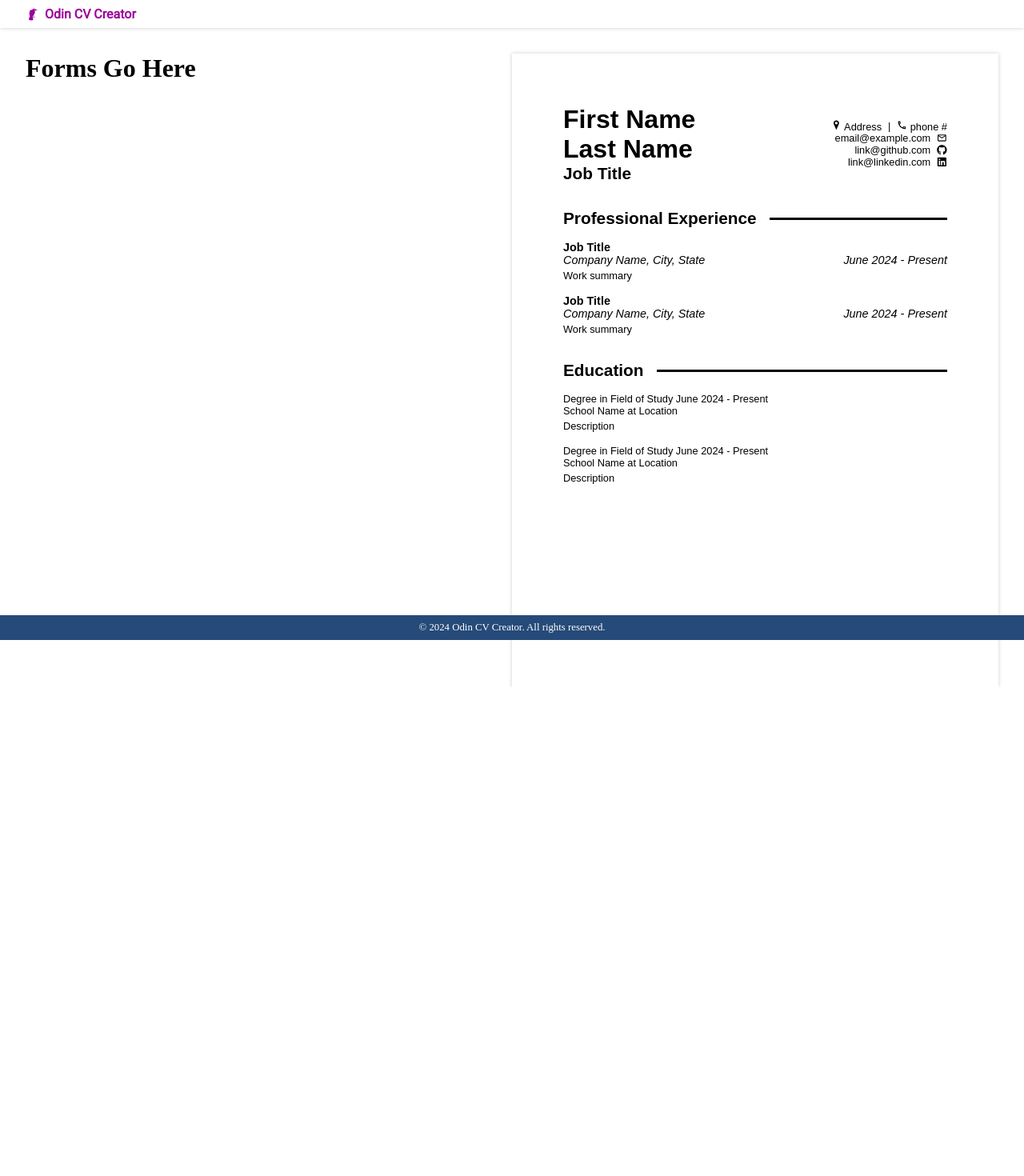
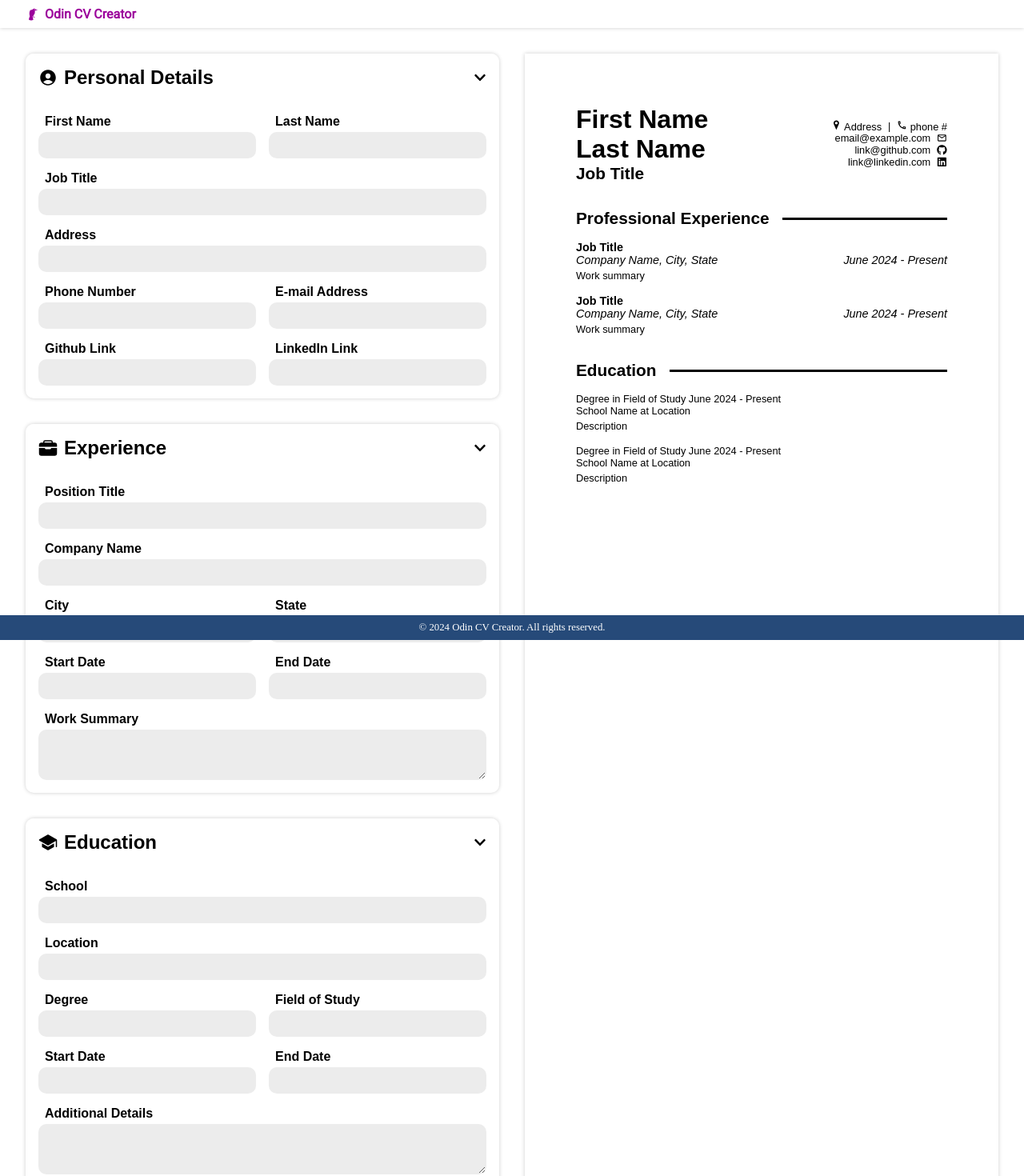
Before and after one commit to Ziorks/odin-cv-creator, a React (Vite) app: page / in a window 1280 px wide. Shown: the top 1470 px of the page at 80% size. Before the commit the page ends 859 px from the top, so only its background shows below. Built offline with nearby package versions, Linux system fonts and the light colour scheme.

Commit message:
Add form inputs

```diff
--- a/src/components/App.jsx
+++ b/src/components/App.jsx
@@ -1,7 +1,7 @@
 import Header from "./Header";
 import Footer from "./Footer";
 import LivePreview from "./LivePreview";
-import FormContainer from "./FormContainer";
+import InputContainer from "./InputContainer";
 import "../styles/App.css";
 
 function App() {
@@ -9,7 +9,7 @@ function App() {
     <>
       <Header />
       <main className="main">
-        <FormContainer />
+        <InputContainer />
         <LivePreview />
       </main>
       <Footer />
--- /dev/null
+++ b/src/components/EducationInfoForm.jsx
@@ -0,0 +1,42 @@
+import "../styles/EducationInfoForm.css";
+
+function EducationInfoForm() {
+  return (
+    <div className="educationInfoForm">
+      <div>
+        <label htmlFor="school">School</label>
+        <input type="text" name="school" id="school" />
+      </div>
+      <div>
+        <label htmlFor="location">Location</label>
+        <input type="text" name="location" id="location" />
+      </div>
+      <div className="group">
+        <div>
+          <label htmlFor="degree">Degree</label>
+          <input type="text" name="degree" id="degree" />
+        </div>
+        <div>
+          <label htmlFor="fieldOfStudy">Field of Study</label>
+          <input type="text" name="fieldOfStudy" id="fieldOfStudy" />
+        </div>
+      </div>
+      <div className="group">
+        <div>
+          <label htmlFor="startDate">Start Date</label>
+          <input type="text" name="startDate" id="startDate" />
+        </div>
+        <div>
+          <label htmlFor="endDate">End Date</label>
+          <input type="text" name="endDate" id="endDate" />
+        </div>
+      </div>
+      <div>
+        <label htmlFor="details">Additional Details</label>
+        <textarea rows={3} name="details" id="details" />
+      </div>
+    </div>
+  );
+}
+
+export default EducationInfoForm;
--- a/src/components/FormContainer.jsx
+++ b/src/components/FormContainer.jsx
@@ -1,5 +1,18 @@
-function FormContainer() {
-  return <h1>Forms Go Here</h1>;
+import { FaChevronUp } from "react-icons/fa";
+import "../styles/FormContainer.css";
+
+function FormContainer({ title, isActive, children }) {
+  return (
+    <div className="formContainer">
+      <button type="button" className="expandBtn">
+        <h2 className="title">{title}</h2>
+        <FaChevronUp
+          className={"activeIndicator" + (isActive ? " active" : "")}
+        />
+      </button>
+      {isActive && children}
+    </div>
+  );
 }
 
 export default FormContainer;
--- /dev/null
+++ b/src/components/GeneralInfoForm.jsx
@@ -0,0 +1,48 @@
+import "../styles/GeneralInfoForm.css";
+
+function GeneralInfoForm() {
+  return (
+    <div className="generalInfoForm">
+      <div className="group">
+        <div>
+          <label htmlFor="firstName">First Name</label>
+          <input type="text" name="firstName" id="firstName" />
+        </div>
+        <div>
+          <label htmlFor="lastName">Last Name</label>
+          <input type="text" name="lastName" id="lastName" />
+        </div>
+      </div>
+      <div>
+        <label htmlFor="jobTitle">Job Title</label>
+        <input type="text" name="jobTitle" id="jobTitle" />
+      </div>
+      <div>
+        <label htmlFor="address">Address</label>
+        <input type="text" name="address" id="address" />
+      </div>
+      <div className="group">
+        <div>
+          <label htmlFor="phone">Phone Number</label>
+          <input type="tel" name="phone" id="phone" />
+        </div>
+        <div>
+          <label htmlFor="email">E-mail Address</label>
+          <input type="email" name="email" id="email" />
+        </div>
+      </div>
+      <div className="group">
+        <div>
+          <label htmlFor="github">Github Link</label>
+          <input type="url" name="github" id="github" />
+        </div>
+        <div>
+          <label htmlFor="linkedin">LinkedIn Link</label>
+          <input type="url" name="linkedin" id="linkedin" />
+        </div>
+      </div>
+    </div>
+  );
+}
+
+export default GeneralInfoForm;
--- /dev/null
+++ b/src/components/InputContainer.jsx
@@ -0,0 +1,45 @@
+import FormContainer from "./FormContainer";
+import GeneralInfoForm from "./GeneralInfoForm";
+import WorkInfoForm from "./WorkInfoForm";
+import EducationInfoForm from "./EducationInfoForm";
+import { IoPersonCircle, IoSchool, IoBriefcase } from "react-icons/io5";
+import "../styles/InputContainer.css";
+
+function InputContainer() {
+  const personalDetailsTitle = (
+    <>
+      <IoPersonCircle />
+      Personal Details
+    </>
+  );
+
+  const experienceTitle = (
+    <>
+      <IoBriefcase />
+      Experience
+    </>
+  );
+
+  const educationTitle = (
+    <>
+      <IoSchool />
+      Education
+    </>
+  );
+
+  return (
+    <div className="inputContainer">
+      <FormContainer title={personalDetailsTitle} isActive={true}>
+        <GeneralInfoForm />
+      </FormContainer>
+      <FormContainer title={experienceTitle} isActive={true}>
+        <WorkInfoForm />
+      </FormContainer>
+      <FormContainer title={educationTitle} isActive={true}>
+        <EducationInfoForm />
+      </FormContainer>
+    </div>
+  );
+}
+
+export default InputContainer;
--- /dev/null
+++ b/src/components/WorkInfoForm.jsx
@@ -0,0 +1,42 @@
+import "../styles/WorkInfoForm.css";
+
+function WorkInfoForm() {
+  return (
+    <div className="workInfoForm">
+      <div>
+        <label htmlFor="position">Position Title</label>
+        <input type="text" name="position" id="position" />
+      </div>
+      <div>
+        <label htmlFor="company">Company Name</label>
+        <input type="text" name="company" id="company" />
+      </div>
+      <div className="group">
+        <div>
+          <label htmlFor="city">City</label>
+          <input type="text" name="city" id="city" />
+        </div>
+        <div>
+          <label htmlFor="state">State</label>
+          <input type="text" name="state" id="state" />
+        </div>
+      </div>
+      <div className="group">
+        <div>
+          <label htmlFor="startDate">Start Date</label>
+          <input type="text" name="startDate" id="startDate" />
+        </div>
+        <div>
+          <label htmlFor="endDate">End Date</label>
+          <input type="text" name="endDate" id="endDate" />
+        </div>
+      </div>
+      <div>
+        <label htmlFor="summary">Work Summary</label>
+        <textarea rows={3} name="summary" id="summary" />
+      </div>
+    </div>
+  );
+}
+
+export default WorkInfoForm;
--- a/src/styles/App.css
+++ b/src/styles/App.css
@@ -1,5 +1,7 @@
 .main {
-  padding: 2rem 2rem 0;
+  padding: 2rem;
+  margin-bottom: 2rem;
   display: grid;
   grid-template-columns: 1fr 1fr;
+  gap: 2rem;
 }
--- /dev/null
+++ b/src/styles/EducationInfoForm.css
@@ -0,0 +1,42 @@
+.educationInfoForm {
+  padding: 1rem;
+  display: flex;
+  flex-direction: column;
+  gap: 1rem;
+}
+
+.educationInfoForm > .group {
+  display: flex;
+  gap: 1rem;
+}
+.educationInfoForm > .group > div {
+  flex: 1;
+}
+
+.educationInfoForm label {
+  display: block;
+  font-weight: bold;
+  margin: 0 0 4px 8px;
+}
+
+.educationInfoForm input,
+.educationInfoForm textarea {
+  display: block;
+  width: 100%;
+  border: 1px solid transparent;
+  box-shadow: none;
+  padding: 0.5rem;
+  border-radius: 10px;
+  background-color: rgba(218, 218, 218, 0.5);
+  transition: box-shadow 250ms;
+}
+
+.educationInfoForm textarea {
+  resize: vertical;
+}
+
+.educationInfoForm input:focus,
+.educationInfoForm textarea:focus {
+  outline: none;
+  box-shadow: 0 0 0 2px rgba(0, 162, 255, 0.4), 0 0 10px rgba(0, 0, 0, 0.3);
+}
--- a/src/styles/FormContainer.css
+++ b/src/styles/FormContainer.css
@@ -0,0 +1,32 @@
+.formContainer {
+  box-shadow: 0 0 5px rgba(0, 0, 0, 0.2);
+  border-radius: 10px;
+}
+
+.formContainer > .expandBtn {
+  display: flex;
+  justify-content: space-between;
+  align-items: center;
+  width: 100%;
+  appearance: none;
+  background-color: white;
+  border: none;
+  border-radius: 10px;
+  padding: 1rem;
+  cursor: pointer;
+  font-size: 1rem;
+}
+
+.formContainer > .expandBtn > .title {
+  display: flex;
+  align-items: center;
+  gap: 8px;
+}
+
+.formContainer > .expandBtn > .activeIndicator {
+  transition: transform 250ms;
+}
+
+.formContainer > .expandBtn > .activeIndicator.active {
+  transform: rotate(180deg);
+}
--- /dev/null
+++ b/src/styles/GeneralInfoForm.css
@@ -0,0 +1,36 @@
+.generalInfoForm {
+  padding: 1rem;
+  display: flex;
+  flex-direction: column;
+  gap: 1rem;
+}
+
+.generalInfoForm > .group {
+  display: flex;
+  gap: 1rem;
+}
+.generalInfoForm > .group > div {
+  flex: 1;
+}
+
+.generalInfoForm label {
+  display: block;
+  font-weight: bold;
+  margin: 0 0 4px 8px;
+}
+
+.generalInfoForm input {
+  display: block;
+  width: 100%;
+  border: 1px solid transparent;
+  box-shadow: none;
+  padding: 0.5rem;
+  border-radius: 10px;
+  background-color: rgba(218, 218, 218, 0.5);
+  transition: box-shadow 250ms;
+}
+
+.generalInfoForm input:focus {
+  outline: none;
+  box-shadow: 0 0 0 2px rgba(0, 162, 255, 0.4), 0 0 10px rgba(0, 0, 0, 0.3);
+}
--- /dev/null
+++ b/src/styles/InputContainer.css
@@ -0,0 +1,6 @@
+.inputContainer {
+  display: flex;
+  flex-direction: column;
+  gap: 2rem;
+  font-family: sans-serif;
+}
--- /dev/null
+++ b/src/styles/WorkInfoForm.css
@@ -0,0 +1,42 @@
+.workInfoForm {
+  padding: 1rem;
+  display: flex;
+  flex-direction: column;
+  gap: 1rem;
+}
+
+.workInfoForm > .group {
+  display: flex;
+  gap: 1rem;
+}
+.workInfoForm > .group > div {
+  flex: 1;
+}
+
+.workInfoForm label {
+  display: block;
+  font-weight: bold;
+  margin: 0 0 4px 8px;
+}
+
+.workInfoForm input,
+.workInfoForm textarea {
+  display: block;
+  width: 100%;
+  border: 1px solid transparent;
+  box-shadow: none;
+  padding: 0.5rem;
+  border-radius: 10px;
+  background-color: rgba(218, 218, 218, 0.5);
+  transition: box-shadow 250ms;
+}
+
+.workInfoForm textarea {
+  resize: vertical;
+}
+
+.workInfoForm input:focus,
+.workInfoForm textarea:focus {
+  outline: none;
+  box-shadow: 0 0 0 2px rgba(0, 162, 255, 0.4), 0 0 10px rgba(0, 0, 0, 0.3);
+}
```
